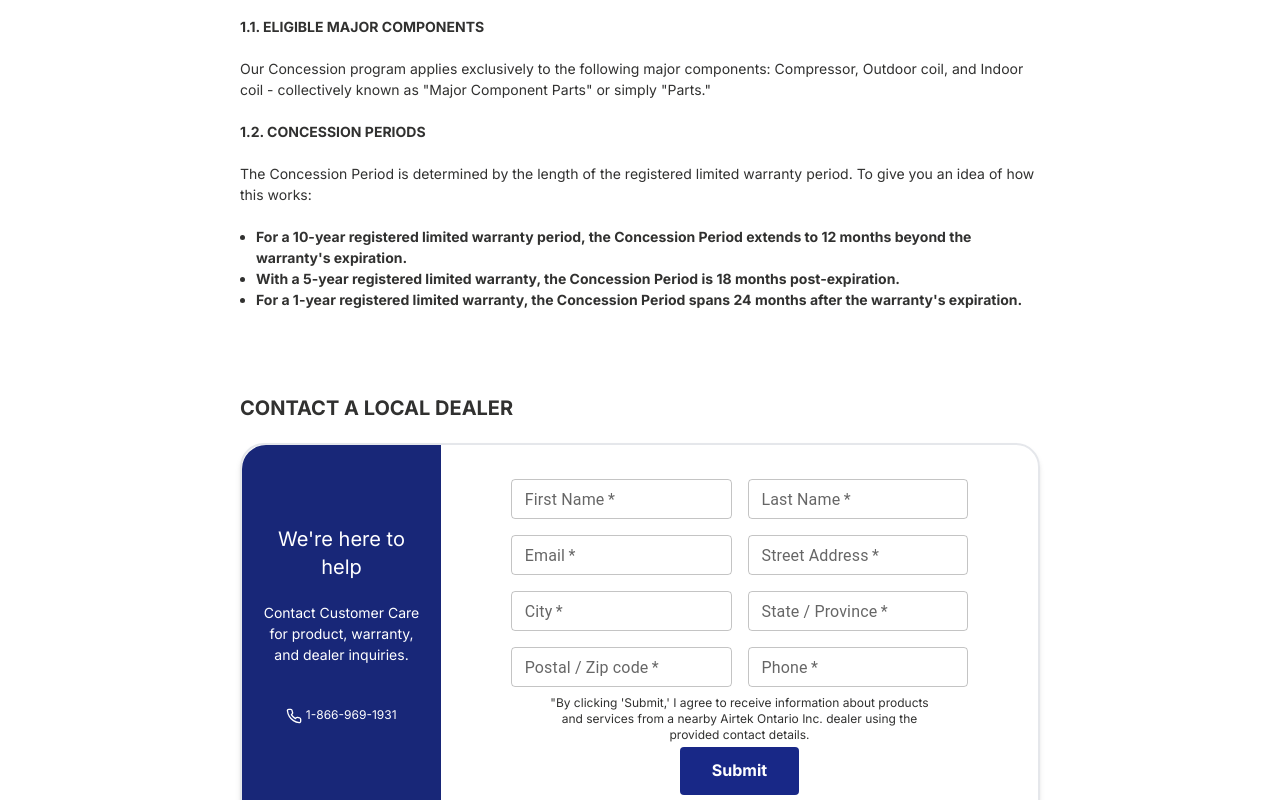
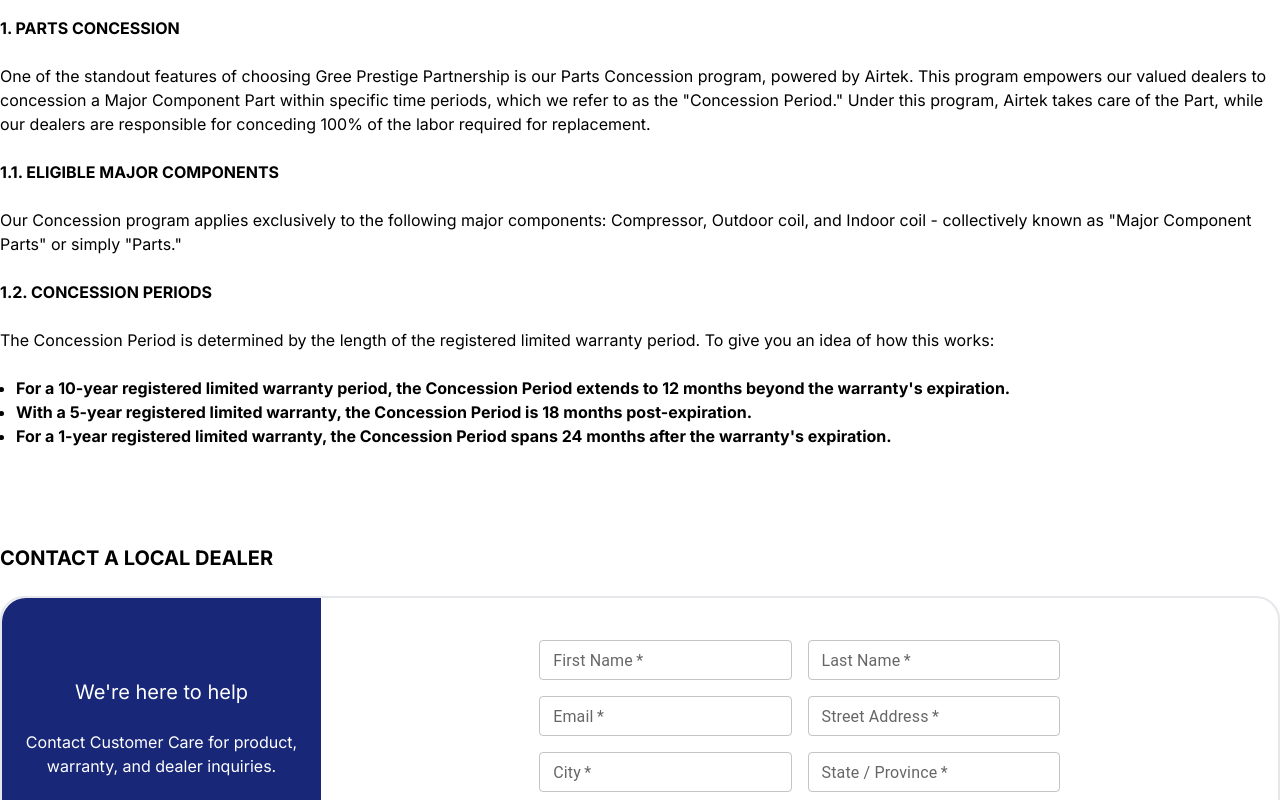
Before and after one commit to DavidSpaice/next, a Next.js app: page /gree-customer-care in a window 1280 px wide. Shown: the part 440-1240 px from the top of the page. Built offline with nearby package versions, Linux system fonts and the light colour scheme.

Commit message:
updated globals css

```diff
--- a/app/globals.css
+++ b/app/globals.css
@@ -2,7 +2,7 @@
 @tailwind components;
 @tailwind utilities;
 
-.container {
+/* .container {
   text-align: center;
   font-size: 14px;
   color: #313130;
@@ -10,16 +10,16 @@
   width: 50rem;
   display: inline-block;
   text-align: left;
-}
+} */
 
-.warranty-container {
+/* .warranty-container {
   text-align: center;
   width: 50%;
   display: flex;
   align-items: center;
   justify-content: center;
   width: auto;
-}
+} */
 
 .loader-container {
   height: 50vh;
@@ -45,11 +45,11 @@
   font-size: 14px;
 }
 
-.form-btn {
+/* .form-btn {
   display: flex;
   align-items: center;
   justify-content: center;
-}
+} */
 
 .form-btn > span {
   padding: 11px 30px;
```
